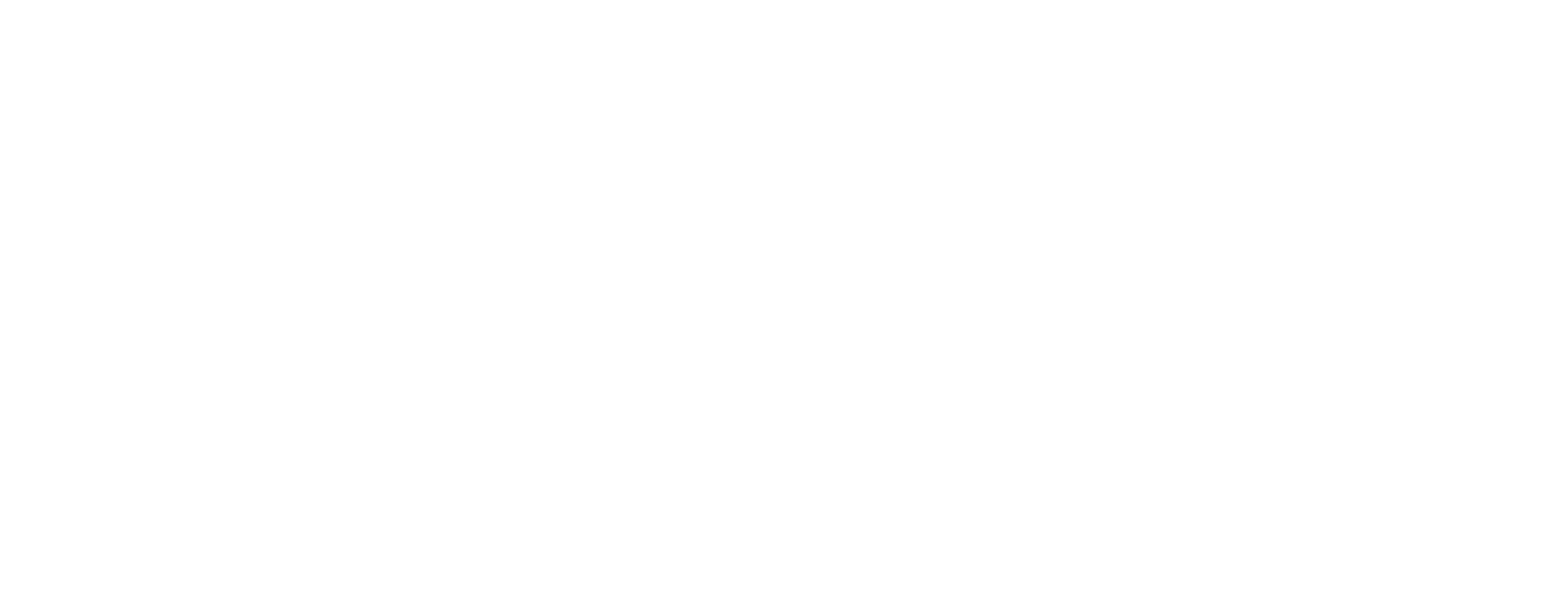
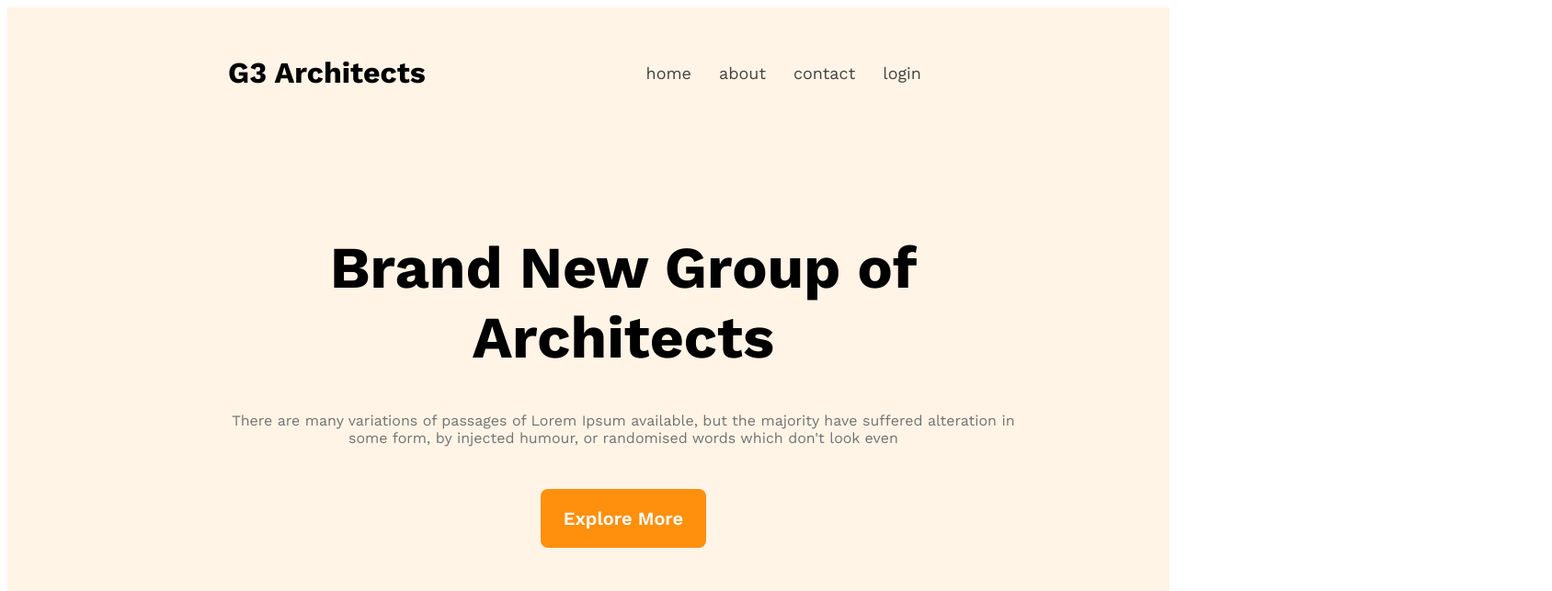
Before and after one commit to IrfanRahat/g3-architects-web, a plain HTML site: page index.html in a window 1280 px wide. Shown: the top 643 px of the page at 92% size, 1688 px wide, since content can reach past the window. Drawn offline with nearby package versions, Linux system fonts and the light colour scheme.

Commit message:
added header section

```diff
--- a/index.html
+++ b/index.html
@@ -5,8 +5,35 @@
     <meta name="viewport" content="width=device-width, initial-scale=1.0">
     <title>Document</title>
     <link rel="stylesheet" href="style.css">
+    <link rel="preconnect" href="https://fonts.googleapis.com">
+<link rel="preconnect" href="https://fonts.gstatic.com" crossorigin>
+<link href="https://fonts.googleapis.com/css2?family=Work+Sans:wght@400;600;700;800&display=swap" rel="stylesheet">
 </head>
 <body>
+    <header>
+        <nav>
+<h3 class="nav-title">G3 Architects</h3>
+<ul>
+    <li><a href=>home</a></li>
+    <li><a href=>about</a></li>
+    <li><a href=>contact</a></li>
+    <li><a href=>login</a></li>
+</ul>
+</nav>
+<div class="banner-container">
+    <div class="banner-content">
+        <h1 class="banner-title">Brand New Group of Architects </h1>
+        <p class="banner-para">There are many variations of passages of Lorem Ipsum available, but the majority have suffered alteration in some form, by injected humour, or randomised words which don't look even</p>
+        <button class="btn-primary">Explore More</button>
+    </div>
+    <img src="./images/banner.png" alt="">
+</div>
+    </header>
+    <main>
 
+    </main>
+    <footer>
+
+    </footer>
 </body>
 </html>
--- a/style.css
+++ b/style.css
@@ -0,0 +1,66 @@
+/* *{ padding: 0px;
+    margin: 0px; */
+/* width: 1920px; */
+/* height: 4760px; */
+   *{ font-family: 'Work Sans', sans-serif;
+}
+header{
+    background: rgba(255, 144, 14, 0.10);
+    padding: 20px 240px;
+}
+nav{
+    display: flex;
+    justify-content: space-between;
+    align-items: center;
+}
+.nav-title{
+    font-size: 2rem;
+    font-weight: 700;
+    color: black;
+    text-align: center;
+}
+nav > ul{
+    display: flex;
+}
+nav li{
+    list-style: none;
+    margin-right: 30px;
+
+text-align: center;
+font-size: 18px;
+font-weight: 500;
+}
+nav li a{
+    text-decoration: none;
+    color:#424242;
+}
+.banner-content{
+    text-align: center;
+    width: 860px;
+    margin: 0px auto;
+    padding-top: 80px;
+    padding-bottom: 50px;
+}
+.banner-title{
+    text-align: center;
+    font-size: 64px;
+    font-weight: 700;
+}
+.banner-para{
+    color:#727272;
+text-align: center;
+font-size: 16px;
+font-weight: 400;
+padding-bottom: 30px;
+}
+.btn-primary{
+width: 180px;
+height: 64px;
+border: none;
+border-radius: 8px;
+background-color: #FF900E;
+color: #FFF;
+text-align: center;
+font-size: 20px;
+font-weight: 600;
+}
```
